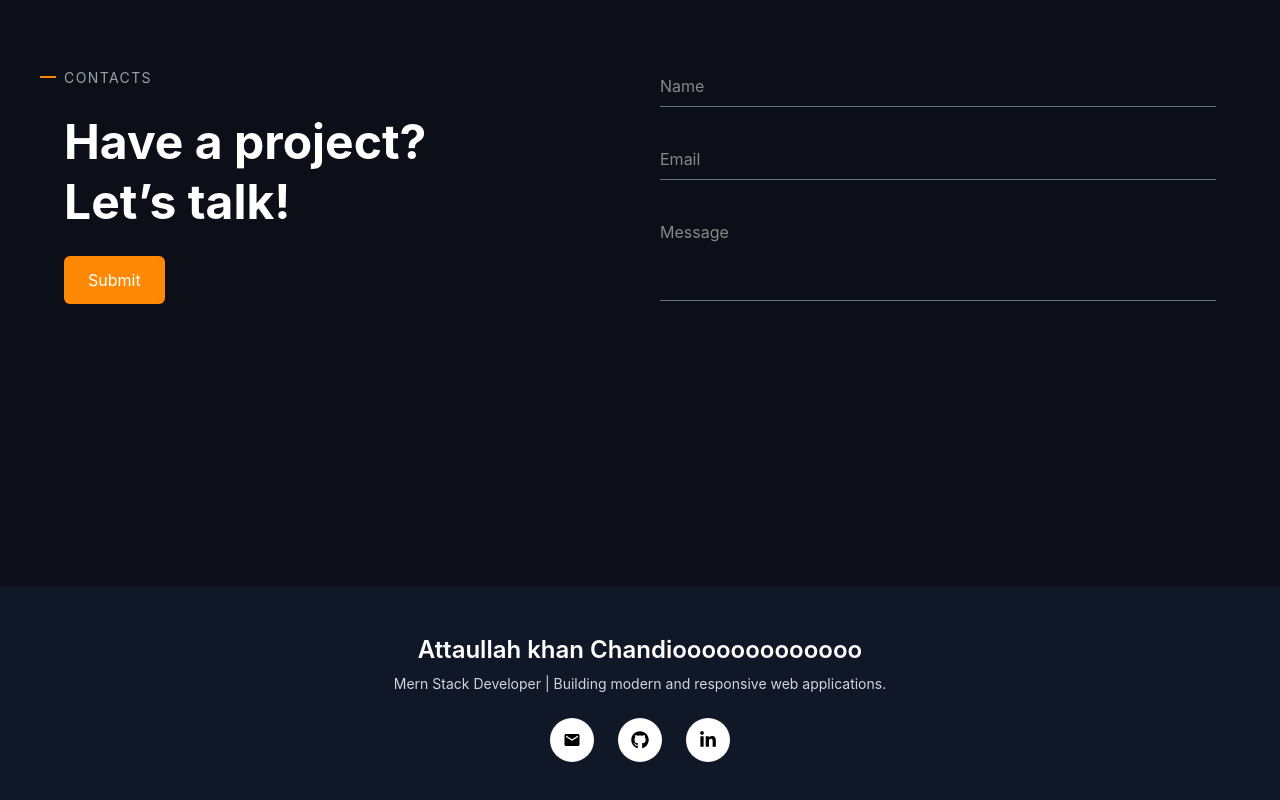
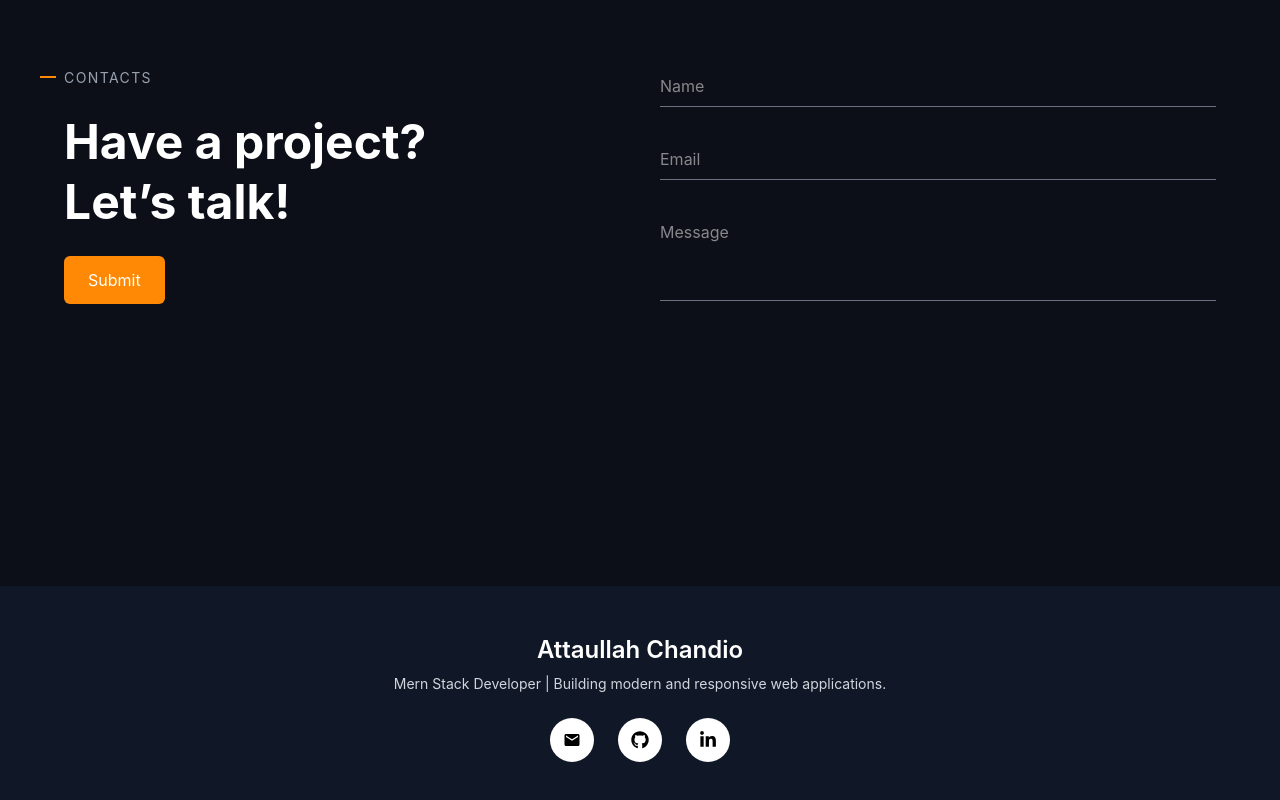
Before and after one commit to attaullahchandio/attaullah-portfolio, a React app: page / in a window 1280 px wide. Shown: the part 2196-2996 px from the top of the page. Built offline with nearby package versions, Linux system fonts and the light colour scheme; the HTML template or start-up script is replaced by a standard one.

Commit message:
Revert "footer title name has been changed"
This reverts commit 2b6a46a1344f5fae4a092e8e8cc8d0006f196af3.

```diff
--- a/src/pages/Footer.jsx
+++ b/src/pages/Footer.jsx
@@ -9,7 +9,7 @@ export default function Footer() {
 
         {/* Title */}
         <h2 className="text-xl md:text-2xl font-semibold">
-  Attaullah khan Chandiooooooooooooo
+  Attaullah Chandio
 </h2>
 
 <p className="text-sm text-gray-300 mt-2">
```
